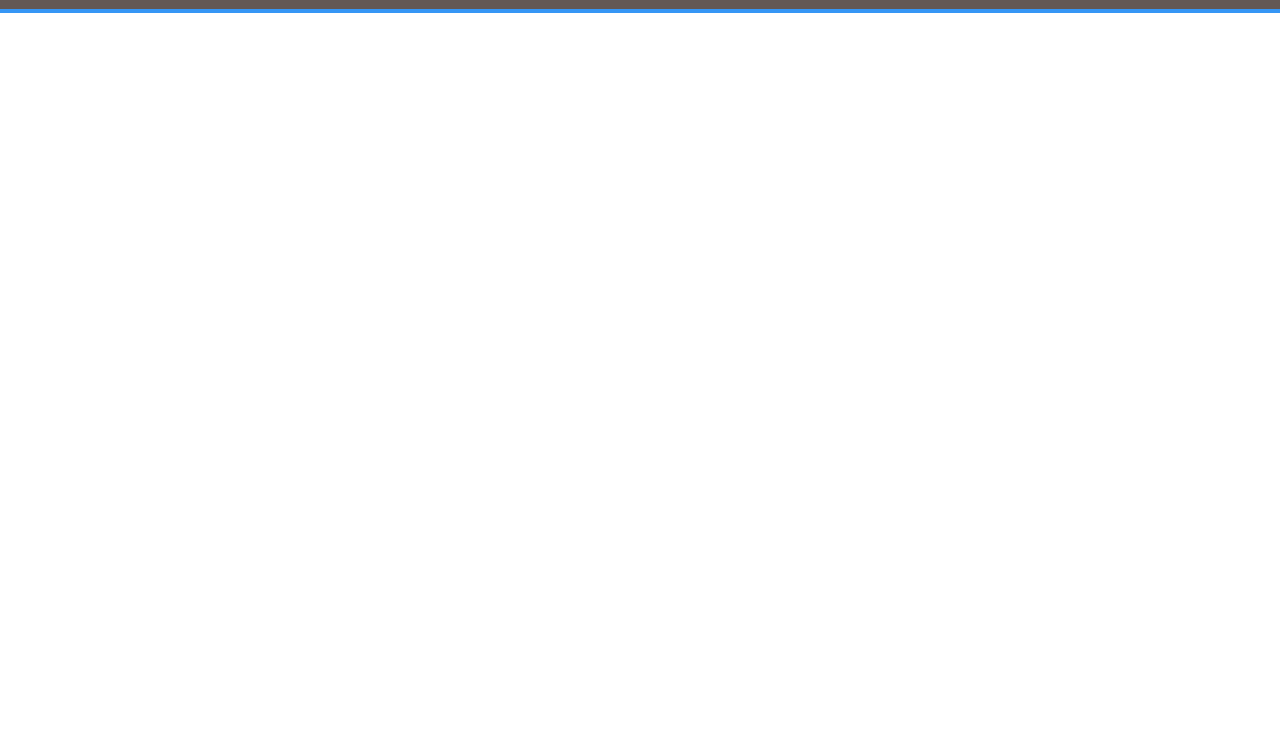
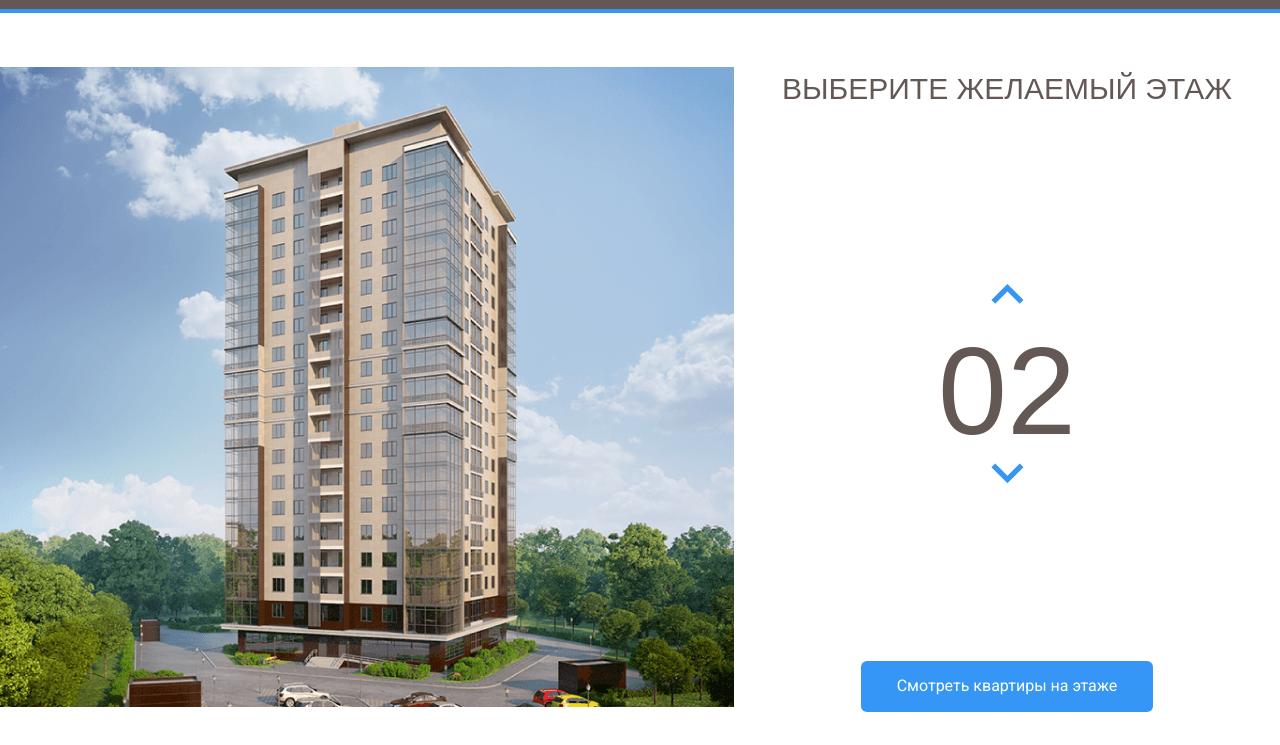
Before and after one commit to Lum1natus/melody, a plain HTML site: page index.html in a window 1280 px wide. Shown: the part 55-800 px from the top of the page. Drawn offline with Linux system fonts and the light colour scheme.

Commit message:
Add files via upload

```diff
--- a/css/style.css
+++ b/css/style.css
@@ -1,14 +1,24 @@
-*{
+@font-face {
+  font-family: "Bebas Neue";
+  src: local("Bebas Neue Regular Regular"), local("BebasNeueRegular"),
+    url("..fonts/BebasNeueRegular.woff2") format("woff2"),
+    url("..fonts/BebasNeueRegular.woff") format("woff");
+  font-weight: normal;
+  font-style: normal;
+  font-display: swap;
+}
+
+* {
   box-sizing: border-box;
 }
 body {
-  font-family: 'Roboto', sans-serif;
+  font-family: "Roboto", sans-serif;
 }
 .header {
   background-color: #635854;
   padding-top: 12px;
   padding-bottom: 12px;
-  border-bottom: 4px solid #3596F5;
+  border-bottom: 4px solid #3596f5;
 }
 .navbar {
   max-width: 1280px;
@@ -30,14 +40,14 @@ body {
 }
 .navbar-link {
   text-decoration: none;
-  color: #FFF;
+  color: #fff;
 }
 .navbar-contacts {
   text-align: right;
 }
 .navbar-text {
   display: block;
-  color: #FFF;
+  color: #fff;
   margin-bottom: 4px;
   font-size: 14px;
   line-height: 16px;
@@ -47,5 +57,59 @@ body {
   font-size: 17px;
   line-height: 20px;
   text-decoration: none;
-  color: #FFF;
+  color: #fff;
 }
+.main {
+  max-width: 1280px;
+  margin: auto;
+  padding-top: 54px;
+  display: flex;
+}
+.main-info {
+  flex-grow: 1;
+  text-align: center;
+  display: flex;
+  flex-direction: column;
+  align-items: center;
+  justify-content: space-between;
+}
+.home-image path {
+  opacity: 0;
+  cursor: pointer;
+}
+.home-image path:hover {
+  opacity: 1;
+}
+.counter-group {
+  display: flex;
+  flex-direction: column;
+  align-items: center;
+}
+.counter-button {
+  background-color: #fff;
+  border: none;
+  cursor: pointer;
+}
+.main-title {
+  margin: 0;
+  font-family: "BebasNeueRegular", sans-serif;
+  font-weight: normal;
+  font-size: 30px;
+  line-height: 44px;
+  color: #635854;
+  text-transform: uppercase;
+}
+.counter {
+  font-family: "BebasNeueRegular", sans-serif;
+  color: #635854;
+  font-size: 124px;
+  margin-top: 10px;
+}
+.button-primary {
+  background: #3596f5;
+  border-radius: 6px;
+  color: #fff;
+  border: none;
+  padding: 16px 36px;
+  cursor: pointer;
+}
--- a/index.html
+++ b/index.html
@@ -45,6 +45,54 @@
     </div>
     <!-- /.navbar -->
   </header>
+
+<main class="main">
+  <div class="main-image">
+    <svg class="home-image" width="734" height="640" viewBox="0 0 734 640" fill="none" xmlns="http://www.w3.org/2000/svg"
+      xmlns:xlink="http://www.w3.org/1999/xlink">
+      <rect width="734" height="640" fill="url(#pattern0)" />
+      <defs>
+        <pattern id="pattern0" patternContentUnits="objectBoundingBox" width="1" height="1">
+          <use xlink:href="#image0" transform="translate(-0.00408719) scale(0.0013624 0.0015625)" />
+        </pattern>
+        <image id="image0" width="740" height="640" xlink:href="img/home.png"/>
+      </defs>
+      <path d="M222 531L442.8 539L512 525.3V547L443.5 566.7L222 555.7V531Z" fill="#3595F6" fill-opacity="0.75" />
+      <path d="M223 530V505L443.3 508.3L513 505V525L443.7 538L223 530Z" fill="#3595F6" fill-opacity="0.75" />
+      <path d="M223 504V479H444H513V502L445 509L223 504Z" fill="#3595F6" fill-opacity="0.75" />
+      <path d="M223 480V455L444.3 451.3L512 458V480H444" fill="#3595F6" fill-opacity="0.75" />
+      <path d="M223 454V428L444.5 424.7L513 435.7V457L444 450.3L223 454Z" fill="#3595F6" fill-opacity="0.75" />
+      <path d="M222 427V403.3L443 391L514 414V435.3L443 423L222 427Z" fill="#3595F6" fill-opacity="0.75" />
+      <path d="M222 405V380L444.2 363.7L514 392.3V413L443.7 391.3L222 405Z" fill="#3595F6" fill-opacity="0.75" />
+      <path d="M222 380V355L444.5 334.7L514 371.3V392L442 363.3L222 380Z" fill="#3595F6" fill-opacity="0.75" />
+      <path d="M222 354V330L445 305.3L514 349.3V371L444.7 333L222 354Z" fill="#3595F6" fill-opacity="0.75" />
+      <path d="M222 329V305L444.5 276.3L514 327.3V348L443.7 305.7L222 329Z" fill="#3595F6" fill-opacity="0.75" />
+      <path d="M221 305V281L443.3 248L514 307.3V327L444 276.3L221 305Z" fill="#3595F6" fill-opacity="0.75" />
+      <path d="M222 280V256L443.2 221L513 285V306L444.3 247.7L222 280Z" fill="#3595F6" fill-opacity="0.75" />
+      <path d="M222 256V231L444.3 193L513 263.3V284L444 220L222 256Z" fill="#3595F6" fill-opacity="0.75" />
+      <path d="M222 230V205L442.8 161.3L513 240.3V263L444 189.7L222 230Z" fill="#3595F6" fill-opacity="0.75" />
+      <path d="M223 206V181L443 133L513 218V241L442.3 161.7L223 206Z" fill="#3595F6" fill-opacity="0.75" />
+      <path d="M222 181V156L441.8 104L513 196.3V219L443.3 132.7L222 181Z" fill="#3595F6" fill-opacity="0.75" />
+      <path d="M222 156V130L444 73.3L513 175V196L443.7 104.3L222 156Z" fill="#3595F6" fill-opacity="0.75" />
+
+    </svg>
+
+  </div>
+  <div class="main-info">
+    <h2 class="main-title">выберите желаемый этаж</h2>
+    <div class="counter-group">
+        <button class="counter-button counter-up">
+          <img class="counter-arrow counter-arrow-up" src="img/arrow.svg" alt="arrow-up">
+        </button>
+        <span class="counter">02</span>
+        <button class="counter-button counter-down">
+          <img class="counter-arrow counter-arrow-down" src="img/arrow-down.svg" alt="arrow-down">
+        </button>
+    </div>
+    <button class="button button-primary">Смотреть квартиры на этаже</button>
+  </div>
+</main>
+
 </body>
 
 </html>
```
Also changed, not shown: css/stylesheet.css (added, +9 -0 lines), fonts/BebasNeueCyrillic.woff (added), fonts/BebasNeueCyrillic.woff2 (added), fonts/BebasNeueRegular.woff (added), fonts/BebasNeueRegular.woff2 (added), img/Group 3.svg (added), img/arrow-down.svg (added), img/arrow.svg (added), img/home.png (added).
